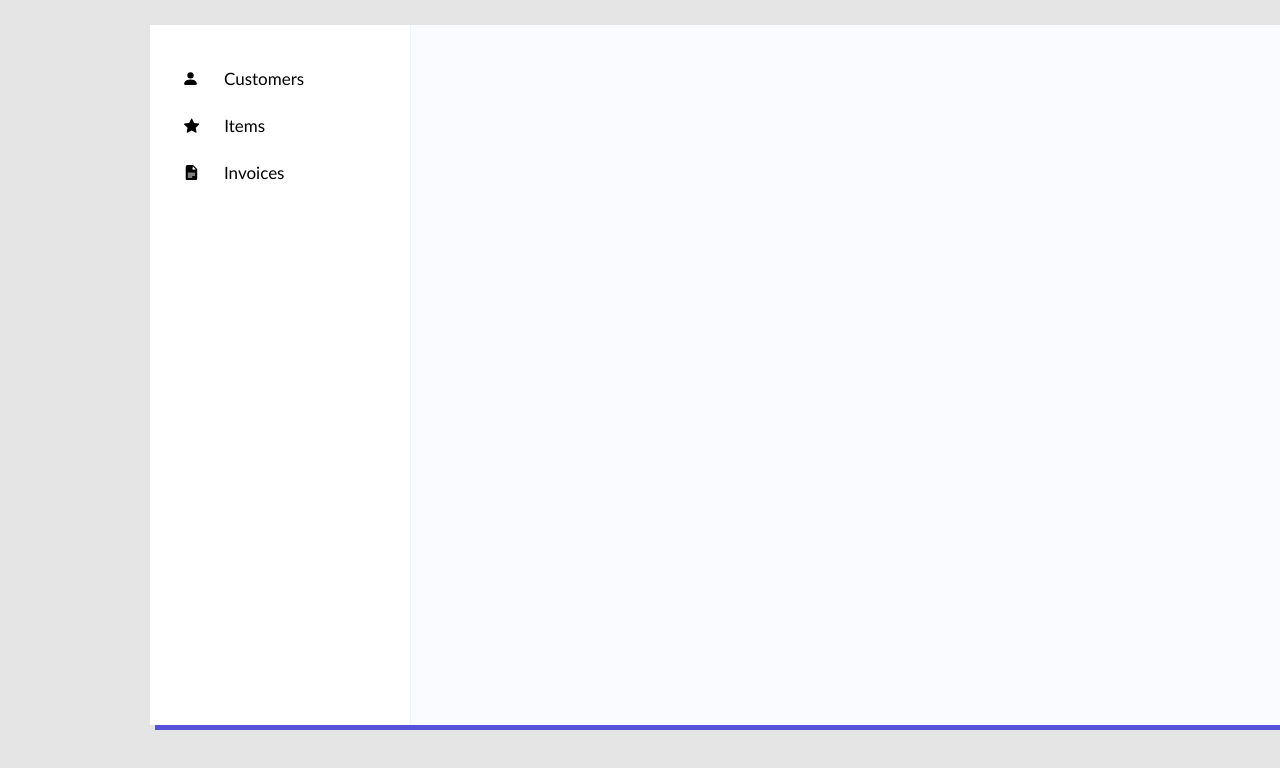
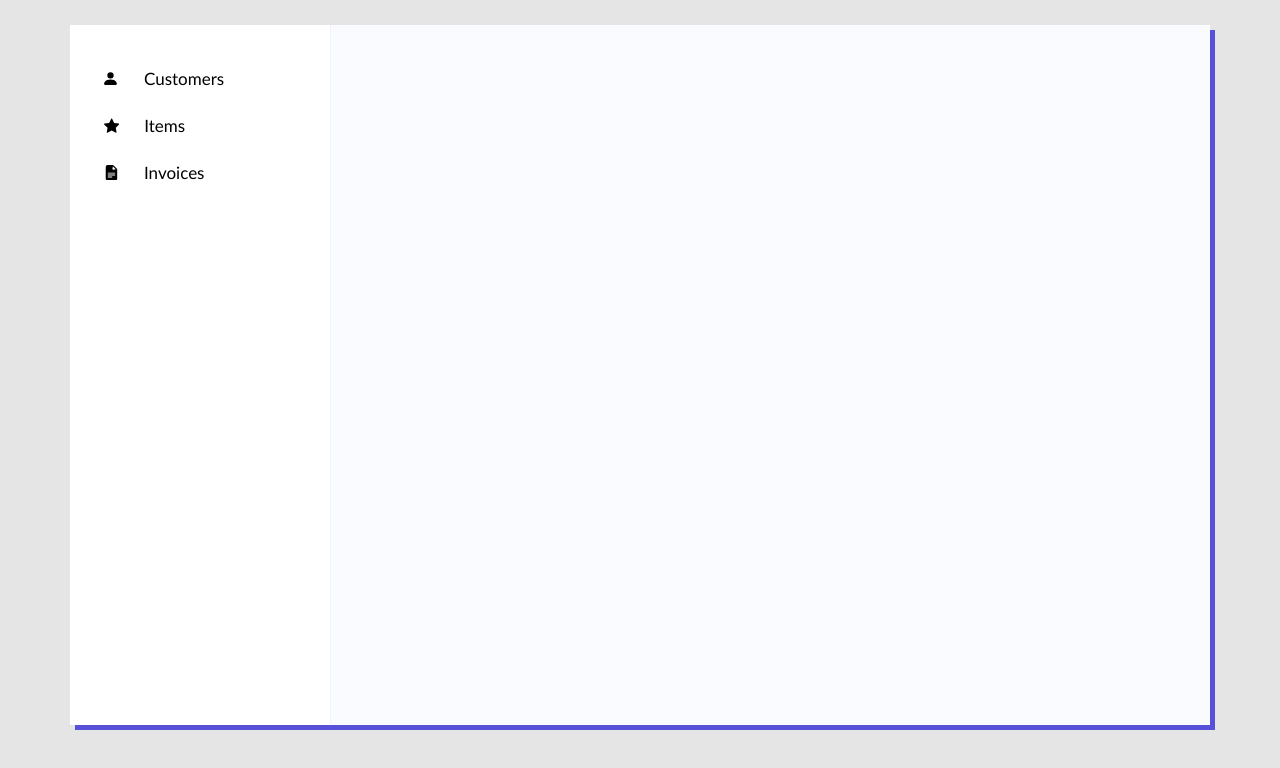
Before and after one commit to Rozamo/ReactBillBook, a React app: page / in a window 1280 px wide. Shown: the top 768 px of the page. Built offline with nearby package versions, Linux system fonts and the light colour scheme.

Commit message:
Center content

```diff
--- a/src/css/style1.css
+++ b/src/css/style1.css
@@ -16,7 +16,7 @@ body {
     justify-content: flex-start;
     /* padding: 25px; */
     height: 700px;
-    margin: 25px 150px;
+    margin: 25px auto;
     width: 1140px;
 }
 
```
